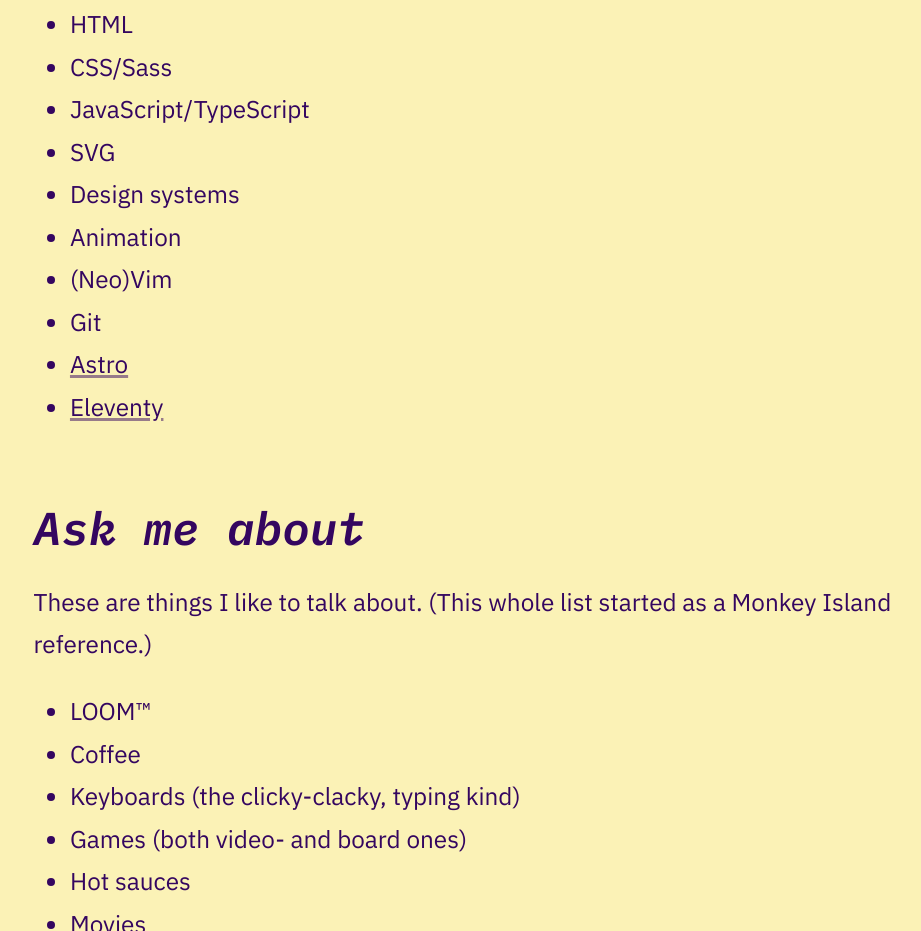
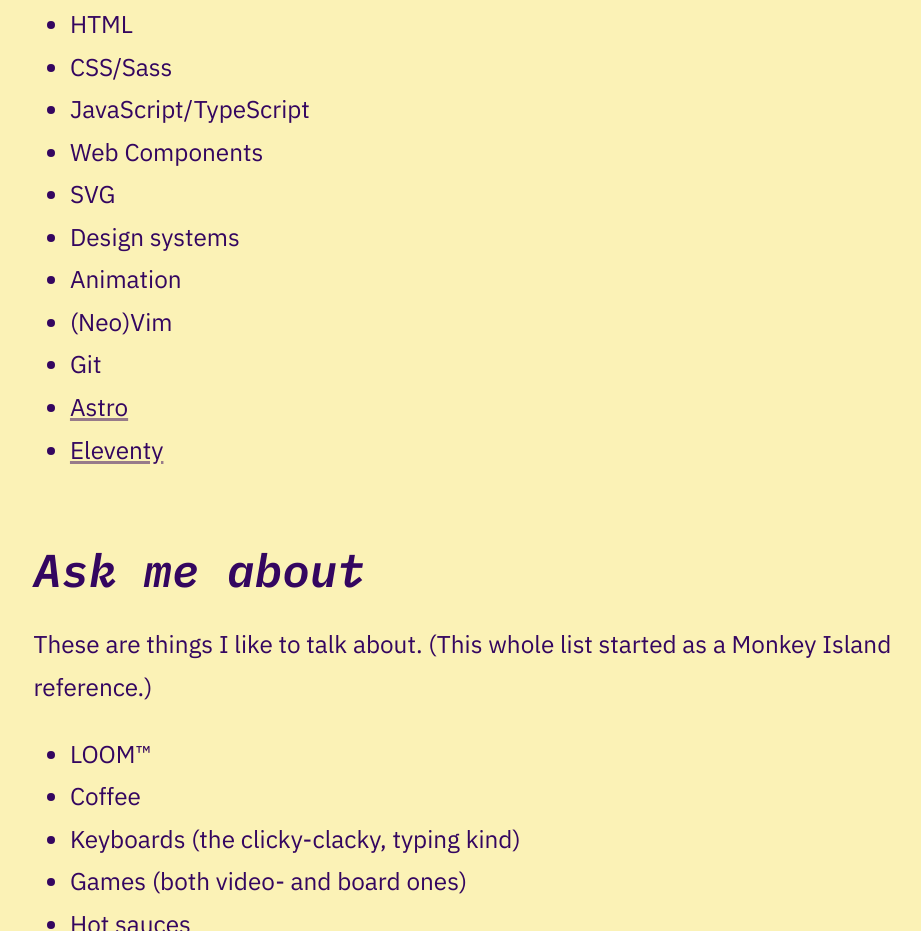
Before and after one commit to bingocaller/jespers.site, an Eleventy site: page src/index.md in a window 1280 px wide. Shown: the part 4380-5311 px from the top of the page, without its empty margins (169-1090 px from the left). Built offline with nearby package versions, Linux system fonts and the light colour scheme; Eleventy itself is replaced by a stand-in of ours; files that its build step writes are made by us from their sources.

Commit message:
Add Web Components to Likes
**Why:**

I like working with, and using, Web Components.

**What:**

Add a entry for Web Components to the list of Likes.

```diff
--- a/src/index.md
+++ b/src/index.md
@@ -79,6 +79,7 @@ Here are some things I like working with and/or using, in no particular order:
 - HTML
 - CSS/Sass
 - JavaScript/TypeScript
+- Web Components
 - SVG
 - Design systems
 - Animation
```
